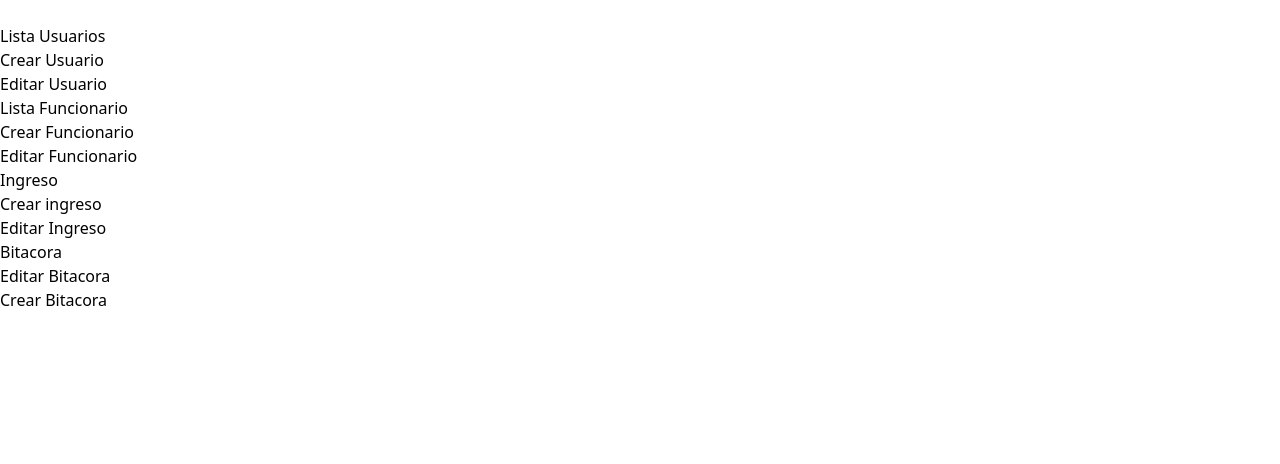
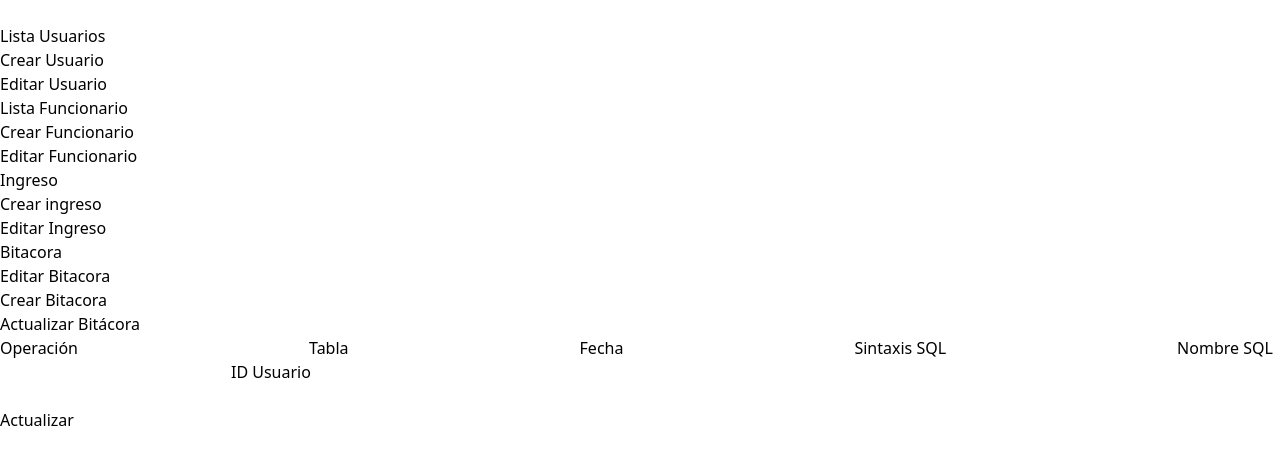
Before and after one commit to juniorsmith21/TareaAJJS, an Angular app: page /editar-bitacora/1 in a window 1280 px wide. Before the commit this address led to /. Shown: the top 464 px of the page. Built offline with nearby package versions, Linux system fonts and the light colour scheme; no server answers.

Commit message:
feat:Creacion de el crud bitacora

```diff
--- a/src/app/app.routes.ts
+++ b/src/app/app.routes.ts
@@ -29,9 +29,9 @@ export const routes: Routes = [
 {path:'editar-ingreso', component:EditarIngreso},
 
 
-{path:'bitacora', component:Bitacora},
-{path:'editar-bitacora', component:EditarBitacora},
-{path:'crear-bitacora', component:CrearBitacora},
+    {path:'bitacora', component:Bitacora},
+  { path: 'editar-bitacora/:id_bitacora', component: EditarBitacora },
+    {path:'crear-bitacora', component:CrearBitacora},
 
 
 
--- a/src/app/bitacora/bitacora.html
+++ b/src/app/bitacora/bitacora.html
@@ -1 +1,53 @@
-<p>Listar Bitacora</p>
+<h2>LISTA DE BITÁCORA</h2>
+
+<table >
+
+  <thead>
+
+    <tr>
+      <th>ID</th>
+      <th>Operación</th>
+      <th>Tabla</th>
+      <th>Fecha</th>
+      <th>Sintaxis SQL</th>
+      <th>Nombre SQL</th>
+      <th>ID Usuario</th>
+      <th>Acciones</th>
+    </tr>
+
+  </thead>
+
+  <tbody>
+
+    <tr *ngFor="let b of bitacora">
+
+      <td>{{ b.id_bitacora }}</td>
+
+      <td>{{ b.operacion }}</td>
+
+      <td>{{ b.tabla }}</td>
+
+      <td>{{ b.fecha }}</td>
+
+      <td>{{ b.sintaxis_sql }}</td>
+
+      <td>{{ b.nombre_sql }}</td>
+
+      <td>{{ b.id_usuario }}</td>
+
+      <td>
+
+        <button
+          (click)="eliminar(b.id_bitacora)">
+          Eliminar
+        </button>
+
+        <button  (click)="llevarActualizar (b.id_bitacora)">Actualizar </button>
+
+      </td>
+
+    </tr>
+
+  </tbody>
+
+</table>
--- a/src/app/bitacora/bitacora.ts
+++ b/src/app/bitacora/bitacora.ts
@@ -1,11 +1,104 @@
-import { Component } from '@angular/core';
+import { CommonModule } from '@angular/common';
+import { HttpClient } from '@angular/common/http';
+import { Component, ChangeDetectorRef } from '@angular/core';
+import { Router } from '@angular/router';
 
+interface BitacoraModel {
+  id_bitacora: number;
+  operacion: string;
+  tabla: string;
+  fecha: string;
+  sintaxis_sql: string;
+  nombre_sql: string;
+  id_usuario: string;
+}
 @Component({
   selector: 'app-bitacora',
-  imports: [],
+  imports: [CommonModule],
   templateUrl: './bitacora.html',
-  styleUrl: './bitacora.css',
+  styleUrl: './bitacora.css'
 })
 export class Bitacora {
 
-}
+  bitacora: BitacoraModel[] = [];
+
+  constructor(
+    private http: HttpClient,
+    private cdr: ChangeDetectorRef,
+    private router: Router
+  ) {}
+
+  ngOnInit() {
+    this.traerBitacora();
+  }
+
+
+  traerBitacora() {
+
+    this.http.get<BitacoraModel[]>(
+      'https://srrpeanqjqfxtnuwhjez.supabase.co/rest/v1/bitacora',
+      {
+        headers: {
+          Authorization: 'Bearer sb_publishable_qnp1xzi89N_0c2Yex-wbwQ_ddmCG28x',
+          apikey: 'sb_publishable_qnp1xzi89N_0c2Yex-wbwQ_ddmCG28x',
+          'Content-Type': 'application/json'
+        }
+      }
+    ).subscribe({
+
+      next: (res) => {
+        console.log(res)
+        this.bitacora = res;
+         this.cdr.detectChanges();
+
+      },
+
+      error: (error) => {
+
+        console.error('Error:', error);
+
+      }
+
+    });
+
+  }
+
+  eliminar(id_bitacora: number) {
+
+    this.http.delete(
+      `https://srrpeanqjqfxtnuwhjez.supabase.co/rest/v1/bitacora?id_bitacora=eq.${id_bitacora}`,
+      {
+        headers: {
+          Authorization: 'Bearer sb_publishable_qnp1xzi89N_0c2Yex-wbwQ_ddmCG28x',
+          apikey: 'sb_publishable_qnp1xzi89N_0c2Yex-wbwQ_ddmCG28x',
+          'Content-Type': 'application/json'
+        }
+      }
+    ).subscribe({
+
+      next: () => {
+
+        alert('Registro eliminado correctamente');
+
+        this.traerBitacora();
+
+      },
+
+      error: (error) => {
+
+        console.error('Error al eliminar:', error);
+
+      }
+
+    });
+
+  }
+
+llevarActualizar(id_bitacora: number) {
+
+  this.router.navigate([
+    '/editar-bitacora',
+    id_bitacora
+  ]);
+
+}}
--- a/src/app/crear-bitacora/crear-bitacora.html
+++ b/src/app/crear-bitacora/crear-bitacora.html
@@ -1 +1,87 @@
-<p>Crear Bitacora</p>
+<h2>Registrar Bitácora</h2>
+
+<form (ngSubmit)="guardarBitacora()">
+
+  <div>
+    <label>Operación</label><br>
+    <input
+      type="text"
+      name="operacion"
+      [(ngModel)]="nuevaBitacora.operacion"
+      required>
+  </div>
+
+  <br>
+
+  <div>
+    <label>Tabla</label><br>
+    <input
+      type="text"
+      name="tabla"
+      [(ngModel)]="nuevaBitacora.tabla"
+      required>
+  </div>
+
+  <br>
+
+  <div>
+    <label>Fecha</label><br>
+    <input
+      type="datetime-local"
+      name="fecha"
+      [(ngModel)]="nuevaBitacora.fecha"
+      required>
+  </div>
+
+  <br>
+
+  <div>
+    <label>Sintaxis SQL</label><br>
+    <textarea
+      name="sintaxis_sql"
+      rows="4"
+      [(ngModel)]="nuevaBitacora.sintaxis_sql"
+      required>
+    </textarea>
+  </div>
+
+  <br>
+
+  <div>
+    <label>Nombre SQL</label><br>
+    <input
+      type="text"
+      name="nombre_sql"
+      [(ngModel)]="nuevaBitacora.nombre_sql"
+      required>
+  </div>
+
+  <br>
+
+  <div>
+    <label>Usuario</label><br>
+
+    <select
+      name="id_usuario"
+      [(ngModel)]="nuevaBitacora.id_usuario"
+      required>
+
+      <option value="">Seleccione un usuario</option>
+
+      <option
+        *ngFor="let usuario of usuarios"
+        [value]="usuario.id_usuario">
+
+        {{usuario.id_usuario}}
+
+      </option>
+
+    </select>
+
+  </div>
+
+  <br>
+
+  <button type="submit">Guardar Bitácora </button>
+
+</form>
--- a/src/app/crear-bitacora/crear-bitacora.ts
+++ b/src/app/crear-bitacora/crear-bitacora.ts
@@ -1,37 +1,75 @@
+import { CommonModule } from '@angular/common';
 import { HttpClient } from '@angular/common/http';
 import { Component } from '@angular/core';
+import { FormsModule } from '@angular/forms';
 
 @Component({
   selector: 'app-crear-bitacora',
-  imports: [],
+  imports: [CommonModule,FormsModule],
   templateUrl: './crear-bitacora.html',
   styleUrl: './crear-bitacora.css',
 })
 export class CrearBitacora {
- nuevaBitacora={
+ nuevaBitacora={        //Tenemos el objeto con los campos requeridos en los que vamos a trabajar
   operacion:"",
   tabla:"",
   fecha:"",
   sintaxis_sql:"",
-  nombre_sql:""
+  nombre_sql:"",
+  id_usuario:"",
 
  }
+//luego creamos el arreglo que va a tomar los datos que hay en los usuarios junto con la funcion con la que vamos a obtener a los usuarios
+ usuarios:any[]=[];
+ ngOnInit(){
+  this.obtenerUsuarios();
+}
+//aqui tenemos el constructor que es el metodo que va a permitir mostrar los datos y se declara el httpClient
  constructor(private http:HttpClient,){
 
  }
+
+ //esta es la funcion en la que vamos a guardar la bitacora,se utiliza un this para obtener los datos con la variable del http definida en el constructor
+ //seguida de el metodo que vamos a utilizar que este es el de crear (post ) seguido de la url de la api compartida
+ //luego traemos el objeto y tenemos los headerr con sus distintos valores
 guardarBitacora(){
 this.http.post("https://srrpeanqjqfxtnuwhjez.supabase.co/rest/v1/bitacora",
 this.nuevaBitacora,{
 headers:{
   Authorization:"Bearer sb_publishable_qnp1xzi89N_0c2Yex-wbwQ_ddmCG28x",
   apikey:"sb_publishable_qnp1xzi89N_0c2Yex-wbwQ_ddmCG28x",
-  'content-Type':'application/json'
+  'Content-Type':'application/json'
 
 }
-
+//en el suscribe nos dice que va a esperar una respuesta
 }).subscribe({next:(respuesta)=>
   alert("Bitacora creada correctamente (Querid@))"+respuesta)
 })
+}
+obtenerUsuarios(){
+
+  this.http.get<any[]>(
+    "https://srrpeanqjqfxtnuwhjez.supabase.co/rest/v1/usuario?select=*",
+    {
+      headers:{
+        Authorization:"Bearer sb_publishable_qnp1xzi89N_0c2Yex-wbwQ_ddmCG28x",
+        apikey:"sb_publishable_qnp1xzi89N_0c2Yex-wbwQ_ddmCG28x"
+      }
+    }
+  ).subscribe({
+    next:(respuesta)=>{
+      this.usuarios=respuesta;
+       this.nuevaBitacora={  //limpia los campos del formulario
+    operacion:"",
+    tabla:"",
+    fecha:"",
+    sintaxis_sql:"",
+    nombre_sql:"",
+    id_usuario:""
+  };
+    }
+  });
+
 }
 
 
@@ -41,5 +79,4 @@ headers:{
 
 
 
-
 }
--- a/src/app/editar-bitacora/editar-bitacora.html
+++ b/src/app/editar-bitacora/editar-bitacora.html
@@ -1 +1,28 @@
-<p>Editar Bitacora </p>
+<h2>Actualizar Bitácora</h2>
+
+<form (ngSubmit)="actualizarBitacora()">
+
+  <label>Operación</label>
+
+  <input type="text" name="operacion" [(ngModel)]="bitacora.operacion">
+
+
+  <label>Tabla</label>
+
+  <input type="text" name="tabla" [(ngModel)]="bitacora.tabla" >
+  <label>Fecha</label>
+
+  <input type="text" name="fecha" [(ngModel)]="bitacora.fecha">
+  <label>Sintaxis SQL</label>
+
+  <input type="text" name="sintaxis_sql"  [(ngModel)]="bitacora.sintaxis_sql" >
+  <label>Nombre SQL</label>
+  <input type="text" name="nombre_sql"[(ngModel)]="bitacora.nombre_sql">
+
+  <label>ID Usuario</label>
+  <input type="text" name="id_usuario" [(ngModel)]="bitacora.id_usuario">
+
+  <br><br>
+  <button type="submit"> Actualizar</button>
+
+</form>
--- a/src/app/editar-bitacora/editar-bitacora.ts
+++ b/src/app/editar-bitacora/editar-bitacora.ts
@@ -1,11 +1,121 @@
 import { Component } from '@angular/core';
+import { FormsModule } from '@angular/forms';
+import { HttpClient } from '@angular/common/http';
+import { ActivatedRoute, Router } from '@angular/router';
 
 @Component({
   selector: 'app-editar-bitacora',
-  imports: [],
+  imports: [FormsModule],
   templateUrl: './editar-bitacora.html',
-  styleUrl: './editar-bitacora.css',
+  styleUrl: './editar-bitacora.css'
 })
 export class EditarBitacora {
 
+  id_bitacora: number = 0;
+
+  bitacora = {
+    operacion: '',
+    tabla: '',
+    fecha: '',
+    sintaxis_sql: '',
+    nombre_sql: '',
+    id_usuario: ''
+
+  };
+
+
+  constructor(
+    private http: HttpClient,
+    private router: Router,
+    private route: ActivatedRoute
+  ) {}
+
+
+
+  ngOnInit() {
+
+    this.id_bitacora =
+      this.route.snapshot.params['id_bitacora'];
+
+    console.log('ID recibido:', this.id_bitacora);
+
+    this.traerBitacora();
+
+  }
+
+  traerBitacora() {
+
+    this.http.get<any[]>( `https://srrpeanqjqfxtnuwhjez.supabase.co/rest/v1/bitacora?id_bitacora=eq.${this.id_bitacora}`,
+
+      {
+        headers: {
+
+          Authorization: 'Bearer sb_publishable_qnp1xzi89N_0c2Yex-wbwQ_ddmCG28x',
+          apikey: 'sb_publishable_qnp1xzi89N_0c2Yex-wbwQ_ddmCG28x',
+          'Content-Type': 'application/json'
+        }
+      }
+
+    ).subscribe({
+
+      next: (res) => {
+
+        console.log('Bitácora encontrada:', res);
+
+        if (res.length > 0) { this.bitacora = res[0];
+        }
+
+      },
+
+      error: (error) => {console.error('Error al traer bitácora:',error
+        );
+      }
+
+    });
+
+  }
+
+
+  actualizarBitacora() {
+
+    this.http.patch(
+
+      `https://srrpeanqjqfxtnuwhjez.supabase.co/rest/v1/bitacora?id_bitacora=eq.${this.id_bitacora}`,this.bitacora,
+
+      {
+
+        headers: {
+
+          Authorization: 'Bearer sb_publishable_qnp1xzi89N_0c2Yex-wbwQ_ddmCG28x',
+          apikey: 'sb_publishable_qnp1xzi89N_0c2Yex-wbwQ_ddmCG28x',
+          'Content-Type': 'application/json'
+        }
+
+      }
+
+    ).subscribe({next: (res) => {
+      console.log('Bitácora actualizada:', res );
+
+  alert('Registro actualizado correctamente' );
+  this.router.navigate(['/bitacora']);
+
+      },
+
+      error: (error) => {
+
+        console.error(
+          'Error al actualizar:',
+          error
+        );
+
+        alert(
+          'Error al actualizar el registro'
+        );
+
+      }
+
+    });
+
+  }
+
 }
```
